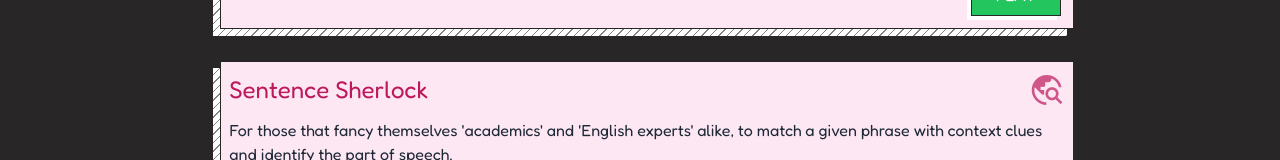
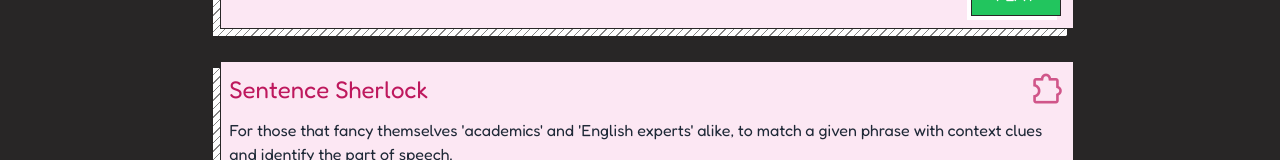
Before and after one commit to Cplacke/dictionary, a React (Create React App) app: page /game in a window 1280 px wide. Shown: the part 546-706 px from the top of the page. Built offline with nearby package versions, Linux system fonts and the light colour scheme; a web font is replaced by a local one.

Commit message:
extension icon

```diff
--- a/src/routes/GamePage.js
+++ b/src/routes/GamePage.js
@@ -14,7 +14,7 @@ export const GamePage = () => {
                     description="A simple, no-time-limit, challenging ride of selecting the work that best matches the shown definition. Do you know what the word means and look for clues?"
                 />
                 <GameCard
-                    title="Sentence Sherlock" icon="travel_explore"
+                    title="Sentence Sherlock" icon="extension"
                     description="For those that fancy themselves 'academics' and 'English experts' alike, to match a given phrase with context clues and identify the part of speech."
                 />
                 <GameCard
```
Also changed, not shown: 2 other files (tests, documents, lock files or other folders).
